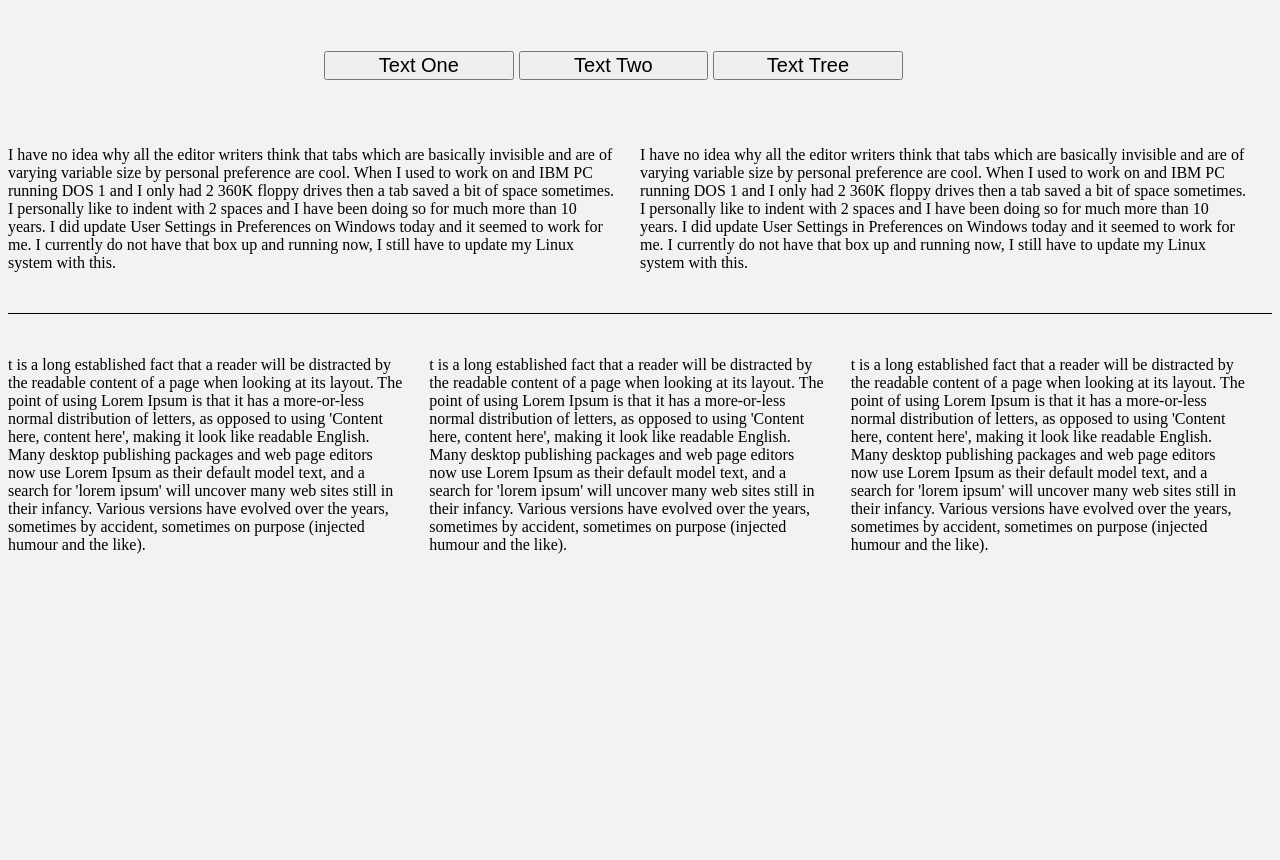
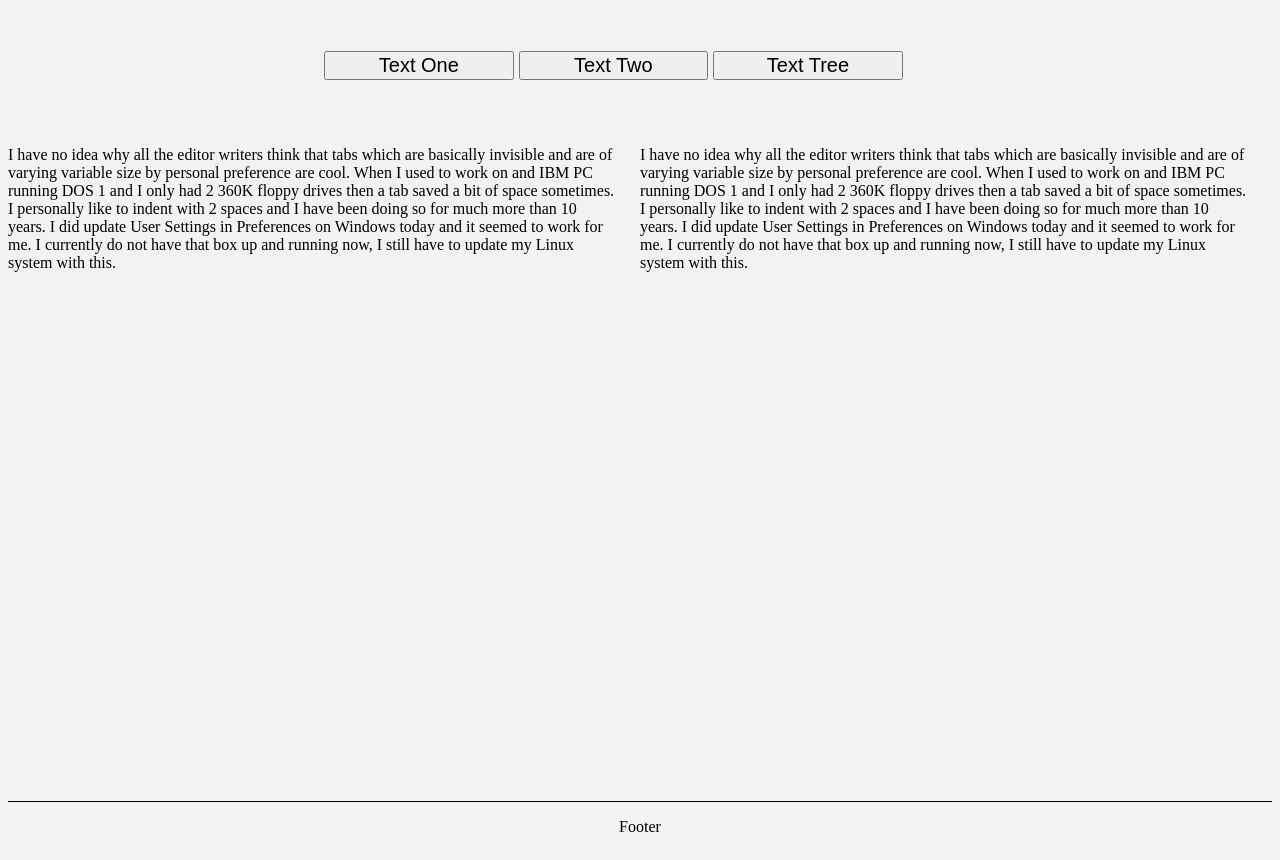
Before and after one commit to imbernal/cssFloatPage, a plain HTML site: page index.html in a window 1280 px wide. Before the commit the page ends 800 px from the top, so only its background shows below. Drawn offline with Linux system fonts and the light colour scheme.

Commit message:
Footer bottom

```diff
--- a/assets/css/custom.css
+++ b/assets/css/custom.css
@@ -37,3 +37,16 @@ body {
   min-width: 160px;
   width: calc(100% / 3);
 }
+.content {
+  min-height: calc(100vh - 50px);
+}
+footer {
+  border-top: 1px solid;
+  height: 50px;
+  margin: 0;
+  width: 100%;
+  text-align: center;
+}
+footer .sectionFooter {
+  min-height: calc(100 - 30px);
+}
--- a/index.html
+++ b/index.html
@@ -7,6 +7,7 @@
 </head>
 <body>
 
+	<div class="content">
 		<div class="buttons">
 			<button type="button">Text One</butto>
 			<button type="button">Text Two</butto>
@@ -18,20 +19,13 @@
 			<p>I have no idea why all the editor writers think that tabs which are basically invisible and are of varying variable size by personal preference are cool. When I used to work on and IBM PC running DOS 1 and I only had 2 360K floppy drives then a tab saved a bit of space sometimes. I personally like to indent with 2 spaces and I have been doing so for much more than 10 years. I did update User Settings in Preferences on Windows today and it seemed to work for me. I currently do not have that box up and running now, I still have to update my Linux system with this.</p><!--
 			--><p>I have no idea why all the editor writers think that tabs which are basically invisible and are of varying variable size by personal preference are cool. When I used to work on and IBM PC running DOS 1 and I only had 2 360K floppy drives then a tab saved a bit of space sometimes. I personally like to indent with 2 spaces and I have been doing so for much more than 10 years. I did update User Settings in Preferences on Windows today and it seemed to work for me. I currently do not have that box up and running now, I still have to update my Linux system with this.</p>
 		</div>
-	<div id="secondP">
-
-
 
 	</div>
 
-	<div class="fourColumns">
 
-		<p>t is a long established fact that a reader will be distracted by the readable content of a page when looking at its layout. The point of using Lorem Ipsum is that it has a more-or-less normal distribution of letters, as opposed to using 'Content here, content here', making it look like readable English. Many desktop publishing packages and web page editors now use Lorem Ipsum as their default model text, and a search for 'lorem ipsum' will uncover many web sites still in their infancy. Various versions have evolved over the years, sometimes by accident, sometimes on purpose (injected humour and the like).</p><!--
-		--><p>t is a long established fact that a reader will be distracted by the readable content of a page when looking at its layout. The point of using Lorem Ipsum is that it has a more-or-less normal distribution of letters, as opposed to using 'Content here, content here', making it look like readable English. Many desktop publishing packages and web page editors now use Lorem Ipsum as their default model text, and a search for 'lorem ipsum' will uncover many web sites still in their infancy. Various versions have evolved over the years, sometimes by accident, sometimes on purpose (injected humour and the like).
-		</p><!--
-		--><p>t is a long established fact that a reader will be distracted by the readable content of a page when looking at its layout. The point of using Lorem Ipsum is that it has a more-or-less normal distribution of letters, as opposed to using 'Content here, content here', making it look like readable English. Many desktop publishing packages and web page editors now use Lorem Ipsum as their default model text, and a search for 'lorem ipsum' will uncover many web sites still in their infancy. Various versions have evolved over the years, sometimes by accident, sometimes on purpose (injected humour and the like).</p>
-
-	</div>
+	<footer>
+		<p>Footer</p>
+	</footer>
 
 </body>
 </html>
```
Also changed, not shown: 1 other file. Lines whose indentation alone changed are shown as unchanged.
